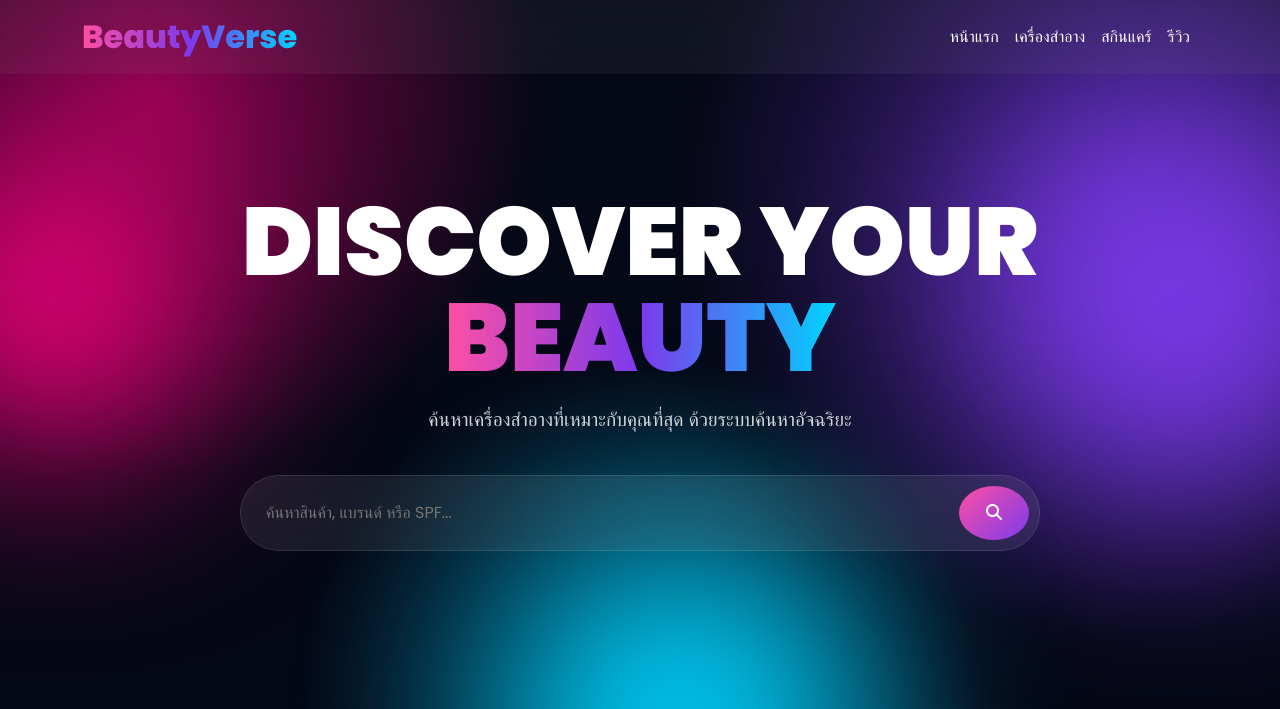
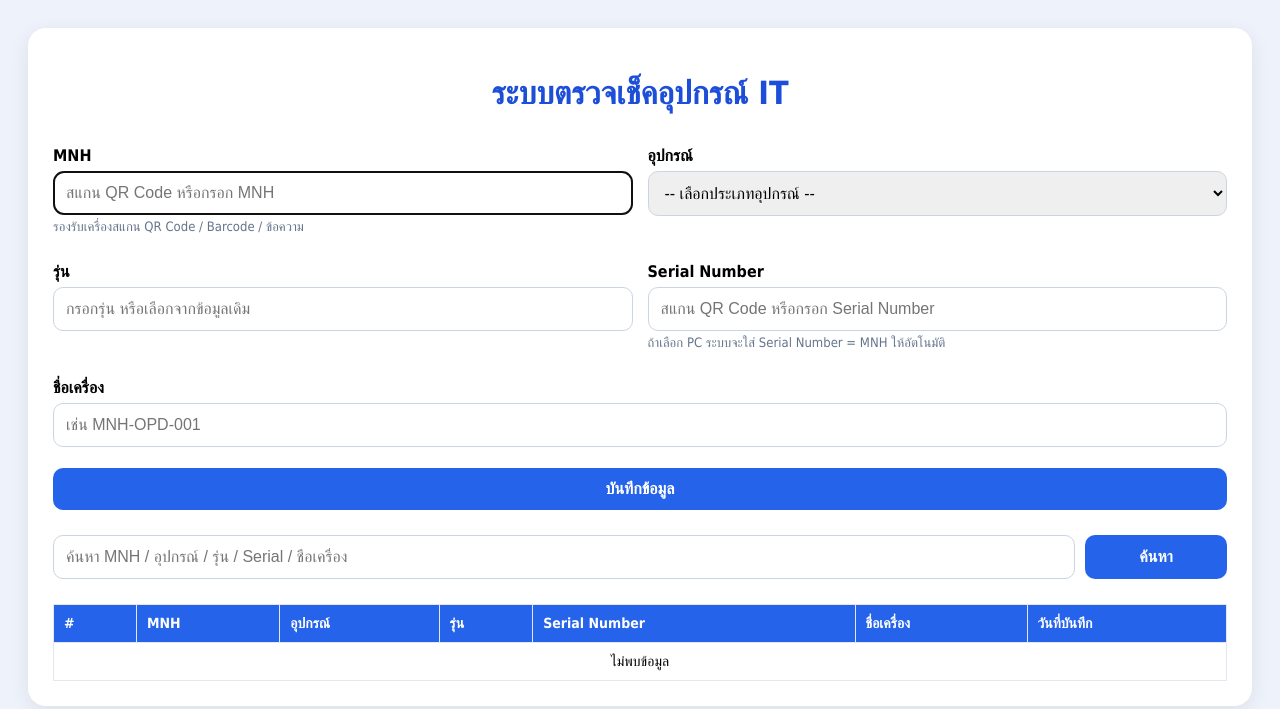
Before and after one commit to muangnaraiit/WepApp, a Flask app: page / in a window 1280 px wide. Shown: the top 709 px of the page. Run offline with Flask 3, Linux system fonts and the light colour scheme; data that the repository does not hold is empty; some libraries are stand-ins or nearby versions.

Commit message:
Add files via upload

```diff
--- a/app.py
+++ b/app.py
@@ -1,10 +1,142 @@
-from flask import Flask, render_template
+from flask import Flask, render_template, request, redirect, jsonify
+import os
+import psycopg2
+from psycopg2.extras import RealDictCursor
 
 app = Flask(__name__)
 
+DATABASE_URL = os.getenv("DATABASE_URL")
+
+
+def get_db():
+    return psycopg2.connect(DATABASE_URL, sslmode="require")
+
+
+def init_db():
+    conn = get_db()
+    cur = conn.cursor()
+
+    cur.execute("""
+        CREATE TABLE IF NOT EXISTS devices (
+            id SERIAL PRIMARY KEY,
+            mnh VARCHAR(255) NOT NULL,
+            device_type VARCHAR(100) NOT NULL,
+            model VARCHAR(255),
+            serial_number VARCHAR(255),
+            computer_name VARCHAR(255),
+            created_at TIMESTAMP DEFAULT CURRENT_TIMESTAMP
+        )
+    """)
+
+    conn.commit()
+    cur.close()
+    conn.close()
+
+
 @app.route("/")
 def home():
-    return render_template("index.html")
+    search = request.args.get("search", "").strip()
+
+    conn = get_db()
+    cur = conn.cursor(cursor_factory=RealDictCursor)
+
+    if search:
+        cur.execute("""
+            SELECT *
+            FROM devices
+            WHERE mnh ILIKE %s
+               OR device_type ILIKE %s
+               OR model ILIKE %s
+               OR serial_number ILIKE %s
+               OR computer_name ILIKE %s
+            ORDER BY id DESC
+        """, tuple([f"%{search}%"] * 5))
+    else:
+        cur.execute("""
+            SELECT *
+            FROM devices
+            ORDER BY id DESC
+        """)
+
+    rows = cur.fetchall()
+
+    cur.execute("""
+        SELECT DISTINCT model
+        FROM devices
+        WHERE model IS NOT NULL AND model <> ''
+        ORDER BY model
+    """)
+    models = cur.fetchall()
+
+    cur.close()
+    conn.close()
+
+    return render_template(
+        "index.html",
+        rows=rows,
+        models=models,
+        search=search
+    )
+
+
+@app.route("/save", methods=["POST"])
+def save():
+    mnh = request.form.get("mnh", "").strip()
+    device_type = request.form.get("device_type", "").strip()
+    model = request.form.get("model", "").strip()
+    serial_number = request.form.get("serial_number", "").strip()
+    computer_name = request.form.get("computer_name", "").strip()
+
+    if device_type == "PC":
+        serial_number = mnh
+
+    conn = get_db()
+    cur = conn.cursor()
+
+    cur.execute("""
+        INSERT INTO devices (
+            mnh,
+            device_type,
+            model,
+            serial_number,
+            computer_name
+        )
+        VALUES (%s, %s, %s, %s, %s)
+    """, (
+        mnh,
+        device_type,
+        model,
+        serial_number,
+        computer_name
+    ))
+
+    conn.commit()
+    cur.close()
+    conn.close()
+
+    return redirect("/")
+
+
+@app.route("/models")
+def get_models():
+    conn = get_db()
+    cur = conn.cursor()
+
+    cur.execute("""
+        SELECT DISTINCT model
+        FROM devices
+        WHERE model IS NOT NULL AND model <> ''
+        ORDER BY model
+    """)
+
+    data = [r[0] for r in cur.fetchall()]
+
+    cur.close()
+    conn.close()
+
+    return jsonify(data)
+
 
 if __name__ == "__main__":
-    app.run()
+    init_db()
+    app.run(host="0.0.0.0", port=5000, debug=True)
--- a/requirements.txt
+++ b/requirements.txt
@@ -1,2 +1,3 @@
 Flask
 gunicorn
+psycopg2-binary
--- a/templates/index.html
+++ b/templates/index.html
@@ -1,261 +1,242 @@
 <!DOCTYPE html>
 <html lang="th">
+<head>
+    <meta charset="UTF-8">
+    <title>ระบบตรวจเช็คอุปกรณ์ IT</title>
+    <meta name="viewport" content="width=device-width, initial-scale=1">
 
-<head>
-<meta charset="UTF-8">
-<meta name="viewport" content="width=device-width, initial-scale=1.0">
+    <style>
+        body {
+            font-family: Tahoma, sans-serif;
+            background: #eef3fb;
+            padding: 20px;
+        }
 
-<title>BeautyVerse</title>
+        .container {
+            max-width: 1200px;
+            margin: auto;
+            background: white;
+            padding: 25px;
+            border-radius: 18px;
+            box-shadow: 0 5px 20px rgba(0,0,0,.08);
+        }
 
-<link href="https://cdn.jsdelivr.net/npm/bootstrap@5.3.7/dist/css/bootstrap.min.css" rel="stylesheet">
+        h1 {
+            text-align: center;
+            color: #1d4ed8;
+        }
 
-<link rel="stylesheet" href="css/style.css">
+        label {
+            display: block;
+            font-weight: bold;
+            margin-top: 12px;
+        }
 
-<link rel="preconnect" href="https://fonts.googleapis.com">
-<link href="https://fonts.googleapis.com/css2?family=Poppins:wght@300;400;500;600;700;800;900&display=swap" rel="stylesheet">
+        input, select, button {
+            width: 100%;
+            padding: 12px;
+            margin-top: 6px;
+            border-radius: 10px;
+            border: 1px solid #cbd5e1;
+            font-size: 16px;
+            box-sizing: border-box;
+        }
 
-<link rel="stylesheet" href="https://cdnjs.cloudflare.com/ajax/libs/font-awesome/6.7.2/css/all.min.css">
+        button {
+            background: #2563eb;
+            color: white;
+            border: none;
+            cursor: pointer;
+            font-weight: bold;
+        }
 
+        button:hover {
+            background: #1d4ed8;
+        }
+
+        .grid {
+            display: grid;
+            grid-template-columns: repeat(2, 1fr);
+            gap: 15px;
+        }
+
+        .full {
+            grid-column: span 2;
+        }
+
+        .note {
+            color: #64748b;
+            font-size: 13px;
+            margin-top: 4px;
+        }
+
+        .search-box {
+            margin-top: 25px;
+            display: flex;
+            gap: 10px;
+        }
+
+        .search-box input {
+            margin-top: 0;
+        }
+
+        .search-box button {
+            width: 160px;
+            margin-top: 0;
+        }
+
+        table {
+            width: 100%;
+            border-collapse: collapse;
+            margin-top: 25px;
+        }
+
+        th, td {
+            border: 1px solid #e2e8f0;
+            padding: 10px;
+            font-size: 14px;
+            text-align: left;
+        }
+
+        th {
+            background: #2563eb;
+            color: white;
+        }
+
+        tr:nth-child(even) {
+            background: #f8fafc;
+        }
+
+        @media (max-width: 768px) {
+            .grid {
+                grid-template-columns: 1fr;
+            }
+
+            .full {
+                grid-column: span 1;
+            }
+
+            .search-box {
+                flex-direction: column;
+            }
+
+            .search-box button {
+                width: 100%;
+            }
+        }
+    </style>
 </head>
-
 <body>
 
-<div class="bg-animation"></div>
+<div class="container">
+    <h1>ระบบตรวจเช็คอุปกรณ์ IT</h1>
 
-<div class="floating floating1"></div>
-<div class="floating floating2"></div>
-<div class="floating floating3"></div>
+    <form method="post" action="/save">
+        <div class="grid">
 
-<nav class="navbar navbar-expand-lg glass-nav">
+            <div>
+                <label>MNH</label>
+                <input type="text" name="mnh" id="mnh" placeholder="สแกน QR Code หรือกรอก MNH" required autofocus>
+                <div class="note">รองรับเครื่องสแกน QR Code / Barcode / ข้อความ</div>
+            </div>
 
-<div class="container">
+            <div>
+                <label>อุปกรณ์</label>
+                <select name="device_type" id="device_type" required>
+                    <option value="">-- เลือกประเภทอุปกรณ์ --</option>
+                    <option value="AIO">AIO</option>
+                    <option value="PC">PC</option>
+                    <option value="Monitor">Monitor</option>
+                    <option value="Printer">Printer</option>
+                    <option value="Scanner">Scanner</option>
+                    <option value="UPS">UPS</option>
+                    <option value="Notebook">Notebook</option>
+                    <option value="Projector">Projector</option>
+                </select>
+            </div>
 
-<a class="navbar-brand logo" href="#">
-BeautyVerse
-</a>
+            <div>
+                <label>รุ่น</label>
+                <input type="text" name="model" list="model_list" placeholder="กรอกรุ่น หรือเลือกจากข้อมูลเดิม">
+                <datalist id="model_list">
+                    {% for m in models %}
+                        <option value="{{ m.model }}">
+                    {% endfor %}
+                </datalist>
+            </div>
 
-<button class="navbar-toggler" data-bs-toggle="collapse" data-bs-target="#menu">
-<span class="navbar-toggler-icon"></span>
-</button>
+            <div>
+                <label>Serial Number</label>
+                <input type="text" name="serial_number" id="serial_number" placeholder="สแกน QR Code หรือกรอก Serial Number">
+                <div class="note">ถ้าเลือก PC ระบบจะใส่ Serial Number = MNH ให้อัตโนมัติ</div>
+            </div>
 
-<div class="collapse navbar-collapse" id="menu">
+            <div class="full">
+                <label>ชื่อเครื่อง</label>
+                <input type="text" name="computer_name" placeholder="เช่น MNH-OPD-001">
+            </div>
 
-<ul class="navbar-nav ms-auto">
+            <div class="full">
+                <button type="submit">บันทึกข้อมูล</button>
+            </div>
 
-<li class="nav-item">
-<a class="nav-link" href="#">หน้าแรก</a>
-</li>
+        </div>
+    </form>
 
-<li class="nav-item">
-<a class="nav-link" href="#">เครื่องสำอาง</a>
-</li>
+    <form method="get" action="/" class="search-box">
+        <input type="text" name="search" value="{{ search }}" placeholder="ค้นหา MNH / อุปกรณ์ / รุ่น / Serial / ชื่อเครื่อง">
+        <button type="submit">ค้นหา</button>
+    </form>
 
-<li class="nav-item">
-<a class="nav-link" href="#">สกินแคร์</a>
-</li>
-
-<li class="nav-item">
-<a class="nav-link" href="#">รีวิว</a>
-</li>
-
-</ul>
-
+    <table>
+        <thead>
+            <tr>
+                <th>#</th>
+                <th>MNH</th>
+                <th>อุปกรณ์</th>
+                <th>รุ่น</th>
+                <th>Serial Number</th>
+                <th>ชื่อเครื่อง</th>
+                <th>วันที่บันทึก</th>
+            </tr>
+        </thead>
+        <tbody>
+            {% for row in rows %}
+            <tr>
+                <td>{{ row.id }}</td>
+                <td>{{ row.mnh }}</td>
+                <td>{{ row.device_type }}</td>
+                <td>{{ row.model }}</td>
+                <td>{{ row.serial_number }}</td>
+                <td>{{ row.computer_name }}</td>
+                <td>{{ row.created_at }}</td>
+            </tr>
+            {% else %}
+            <tr>
+                <td colspan="7" style="text-align:center;">ไม่พบข้อมูล</td>
+            </tr>
+            {% endfor %}
+        </tbody>
+    </table>
 </div>
 
-</div>
+<script>
+    const mnhInput = document.getElementById("mnh");
+    const deviceType = document.getElementById("device_type");
+    const serialInput = document.getElementById("serial_number");
 
-</nav>
+    function syncSerialNumber() {
+        if (deviceType.value === "PC") {
+            serialInput.value = mnhInput.value;
+            serialInput.readOnly = true;
+        } else {
+            serialInput.readOnly = false;
+        }
+    }
 
-<section class="hero">
-
-<div class="container">
-
-<h1 class="hero-title">
-DISCOVER YOUR
-<span>BEAUTY</span>
-</h1>
-
-<p class="hero-subtitle">
-ค้นหาเครื่องสำอางที่เหมาะกับคุณที่สุด
-ด้วยระบบค้นหาอัจฉริยะ
-</p>
-
-<div class="search-box">
-
-<input
-type="text"
-placeholder="ค้นหาสินค้า, แบรนด์ หรือ SPF...">
-
-<button>
-<i class="fas fa-search"></i>
-</button>
-
-</div>
-
-</div>
-
-</section>
-
-<section class="container pb-5">
-
-<div class="row g-4">
-
-<div class="col-lg-3">
-
-<div class="glass-card filter-card">
-
-<h4>Filter</h4>
-
-<hr>
-
-<label>ประเภท</label>
-
-<select class="form-select">
-<option>ทั้งหมด</option>
-<option>กันแดด</option>
-<option>เซรั่ม</option>
-<option>ครีม</option>
-</select>
-
-<br>
-
-<label>ราคา</label>
-
-<input type="range" class="form-range">
-
-</div>
-
-</div>
-
-<div class="col-lg-9">
-
-<div class="row g-4">
-
-<div class="col-md-4">
-
-<div class="product-card">
-
-<div class="shine"></div>
-
-<img
-src="https://images.unsplash.com/photo-1625772452859-1c03d5bf1137?w=600"
-class="img-fluid">
-
-<div class="p-3">
-
-<span class="badge bg-danger">
-BEST SELLER
-</span>
-
-<h5>
-KA UV Shield
-</h5>
-
-<p>
-SPF50+ PA++++
-</p>
-
-<div class="price">
-฿199
-</div>
-
-<button class="btn btn-gradient w-100">
-ดูรายละเอียด
-</button>
-
-</div>
-
-</div>
-
-</div>
-
-<div class="col-md-4">
-
-<div class="product-card">
-
-<div class="shine"></div>
-
-<img
-src="https://images.unsplash.com/photo-1596462502278-27bfdc403348?w=600"
-class="img-fluid">
-
-<div class="p-3">
-
-<span class="badge bg-primary">
-NEW
-</span>
-
-<h5>
-Vitamin Serum
-</h5>
-
-<p>
-Brightening Formula
-</p>
-
-<div class="price">
-฿399
-</div>
-
-<button class="btn btn-gradient w-100">
-ดูรายละเอียด
-</button>
-
-</div>
-
-</div>
-
-</div>
-
-<div class="col-md-4">
-
-<div class="product-card">
-
-<div class="shine"></div>
-
-<img
-src="https://images.unsplash.com/photo-1619451334792-150fd785ee74?w=600"
-class="img-fluid">
-
-<div class="p-3">
-
-<span class="badge bg-success">
-POPULAR
-</span>
-
-<h5>
-Night Cream
-</h5>
-
-<p>
-Hydration Care
-</p>
-
-<div class="price">
-฿599
-</div>
-
-<button class="btn btn-gradient w-100">
-ดูรายละเอียด
-</button>
-
-</div>
-
-</div>
-
-</div>
-
-</div>
-
-</div>
-
-</div>
-
-</section>
-
-<script src="https://cdn.jsdelivr.net/npm/bootstrap@5.3.7/dist/js/bootstrap.bundle.min.js"></script>
-
-<script src="js/app.js"></script>
+    mnhInput.addEventListener("input", syncSerialNumber);
+    deviceType.addEventListener("change", syncSerialNumber);
+</script>
 
 </body>
 </html>
```
